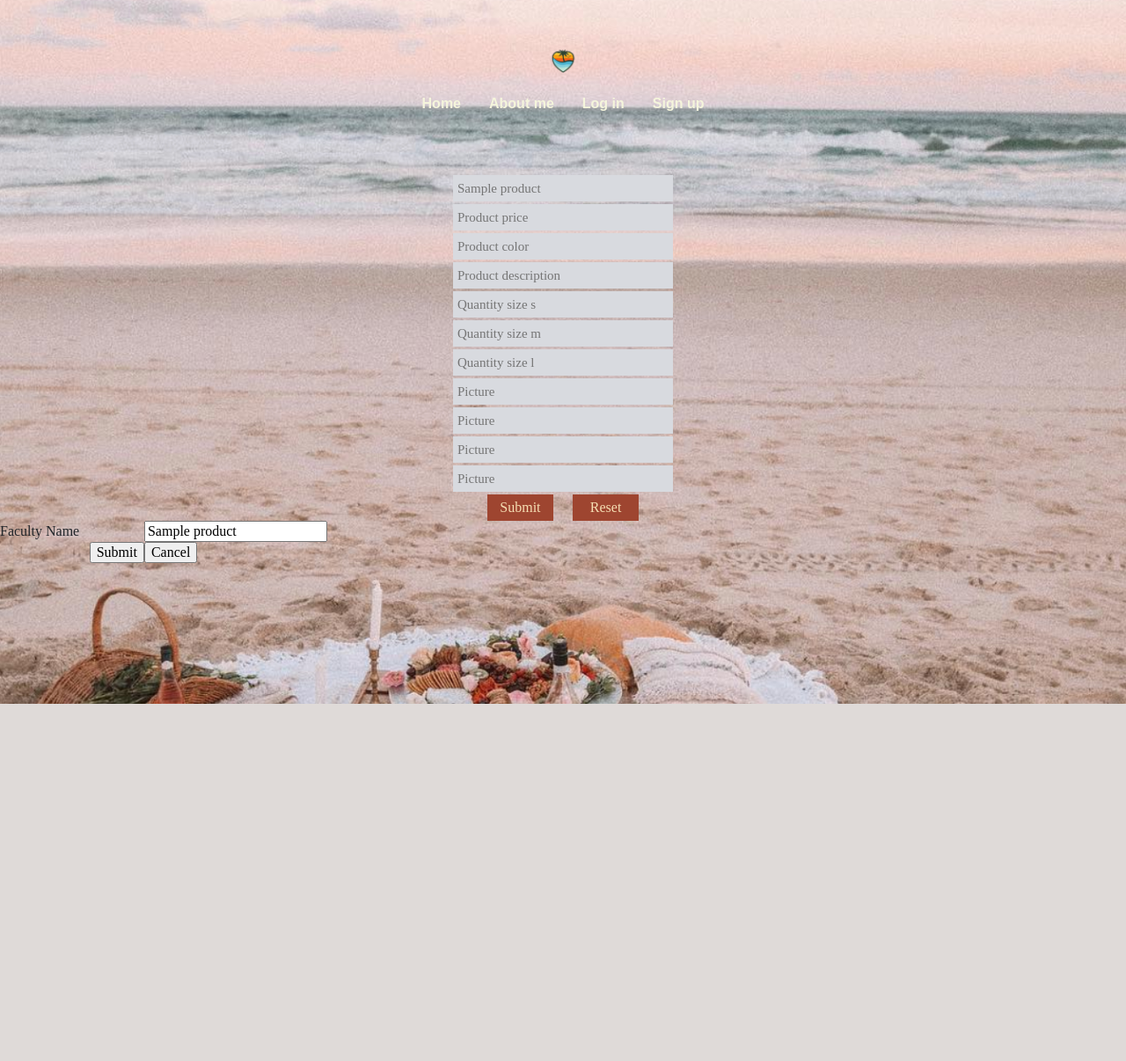
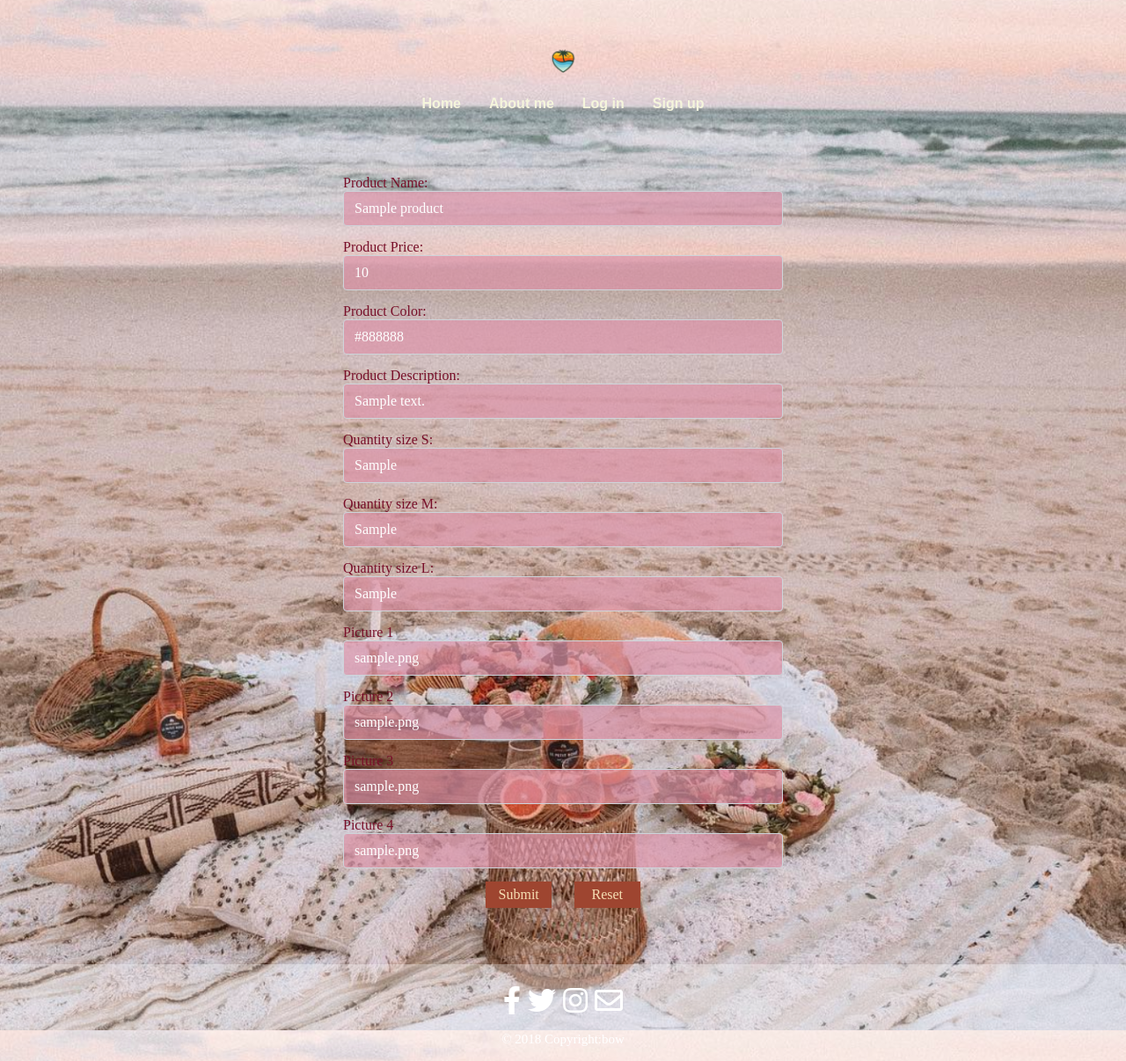
Before and after one commit to maneeporn/project, a PHP site: page /update_product.php?id=1 in a window 1280 px wide. Shown: the whole page at 88% size. Before the commit the page ends 800 px from the top, so only its background shows below. Run offline with PHP 8.4, Linux system fonts and the light colour scheme; tables that the repository leaves empty or names only in its code hold one stand-in row (values such as "Sample post"); data that the repository does not hold is empty; some libraries are stand-ins or nearby versions.

Commit message:
no message

```diff
--- a/main.css
+++ b/main.css
@@ -182,6 +182,19 @@ font-size: 12px;
 	margin: auto;
 	background: rgba(126, 78, 58, 0.51);
 }
+.form-group.update{
+	margin: auto;
+	padding-bottom: 15px;
+	color: rgb(119, 14, 40);
+}
+.form-control{
+	height: 40px;
+	background: #de92a9ad;
+	color: white;
+}
+.update{
+	width: 500px;
+}
 
 .no-gutters{
 margin: auto;
--- a/update_product.php
+++ b/update_product.php
@@ -16,65 +16,60 @@
 			$row = mysqli_fetch_assoc($result);
 ?>
 			<form name="form1" method="post" action="update_data_submit.php?id=<?php echo $product_id;?>">
-	<div class="container">
-		<div class="input-group">
-			<input class="input--style-3" type="text" placeholder="<?php echo $row['facultyname'];?>" name="product_name">
+				<div class="form-group update">
+					<label for="product_name">Product Name:</label>
+					<input type="text" class="form-control" id="product_name" value="<?php echo $row['product_name'];?>">
 				</div>
-		<div class="input-group">
-			<input class="input--style-3" type="text" placeholder="Product price" name="product_price">
+				<div class="form-group update">
+					<label for="product_price">Product Price:</label>
+					<input type="text" class="form-control" id="product_price" value="<?php echo $row['product_price'];?>">
 				</div>
-		<div class="input-group">
-			<input class="input--style-3" type="text" placeholder="Product color" name="product_color">
+				<div class="form-group update">
+					<label for="product_color">Product Color:</label>
+					<input type="text" class="form-control" id="product_color" value="<?php echo $row['product_color'];?>">
 				</div>
-		<div class="input-group">
-			<input class="input--style-3" type="text" placeholder="Product description" name="product_description">
+				<div class="form-group update">
+					<label for="product_description">Product Description:</label>
+					<input type="text" class="form-control" id="product_description" value="<?php echo $row['product_description'];?>">
 				</div>
-		<div class="input-group">
-			<input class="input--style-3" type="text" placeholder="Quantity size s" name="size_s">
+				<div class="form-group update">
+					<label for="size_s">Quantity size S:</label>
+					<input type="text" class="form-control" id="size_s" value="<?php echo $row['size_s'];?>">
 				</div>
-		<div class="input-group">
-			<input class="input--style-3" type="text" placeholder="Quantity size m" name="size_m">
+				<div class="form-group update">
+					<label for="size_m">Quantity size M:</label>
+					<input type="text" class="form-control" id="size_m" value="<?php echo $row['size_m'];?>">
 				</div>
-		<div class="input-group">
-			<input class="input--style-3" type="text" placeholder="Quantity size l" name="size_l">
+				<div class="form-group update">
+					<label for="size_l">Quantity size L:</label>
+					<input type="text" class="form-control" id="size_l" value="<?php echo $row['size_l'];?>">
 				</div>
-		<div class="input-group">
-			<input class="input--style-3" type="text" placeholder="Picture" name="picture1">
+				<div class="form-group update">
+					<label for="picture1">Picture 1</label>
+					<input type="text" class="form-control" id="picture1" value="<?php echo $row['picture1'];?>">
 				</div>
-		<div class="input-group">
-			<input class="input--style-3" type="text" placeholder="Picture" name="picture2">
+				<div class="form-group update">
+					<label for="picture2">Picture 2</label>
+					<input type="text" class="form-control" id="picture2" value="<?php echo $row['picture2'];?>">
 				</div>
-		<div class="input-group">
-			<input class="input--style-3" type="text" placeholder="Picture" name="picture3">
+				<div class="form-group update">
+					<label for="picture3">Picture 3</label>
+					<input type="text" class="form-control" id="picture3" value="<?php echo $row['picture3'];?>">
 				</div>
-		<div class="input-group">
-			<input class="input--style-3" type="text" placeholder="Picture" name="picture4">
+				<div class="form-group update">
+					<label for="picture4">Picture 4</label>
+					<input type="text" class="form-control" id="picture4" value="<?php echo $row['picture4'];?>">
 				</div>
 				<div class="input-group">
 					<input class="button1" type="submit" name="button" id="button" value="Submit" />
 					<input class="button2" type="reset" name="button2" id="button2" value="Reset" />
 				</div>
-	</div>
 			</form>
-		<form name="form1" method="post" action="update_data_submit.php?id=<?php echo $fac_ID;?>">
-		<table width="416" border="0">
-		<tr>
-			<td width="160">Faculty Name</td>
-			<td width="246"><input type="text" name="fac_name" value="<?php echo $row['facultyname'];?>"></td>
-		</tr>
-		<tr>
-			<td align="right"><input type="submit" name="button" value="Submit"></td>
-			<td><input type="reset" name="button2" value="Cancel"></td>
-		</tr>
-		</table>
-		</form>
-	</body>
-<?php
-}
+<?php 	}
 		else
 		{
-		echo "Not found this record<br><br>";
-		echo "<a href=\"show_faculty.php\">Go back to display all faculty</a>";
+			header("Location:show_data_product.php");
 		}
 	}
+	include "footer.php";
 ?>
```
Also changed, not shown: admin.php (added, +18 -0 lines), delete_product.php (added, +18 -0 lines), logout.php (added, +8 -0 lines), show_data_product.php (added, +32 -0 lines), 1 other file. Lines whose indentation alone changed are shown as unchanged.
